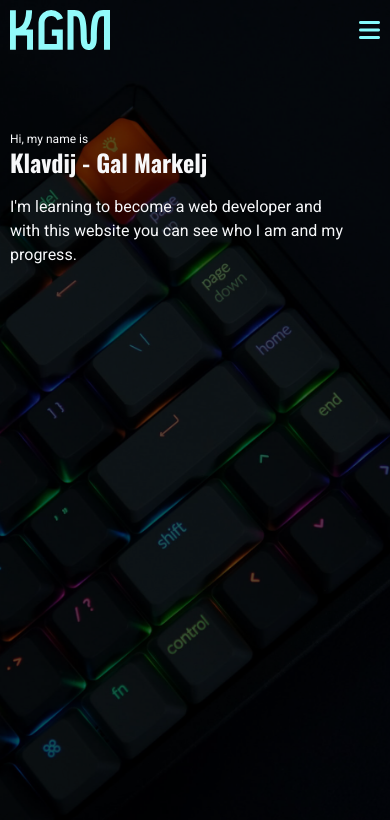
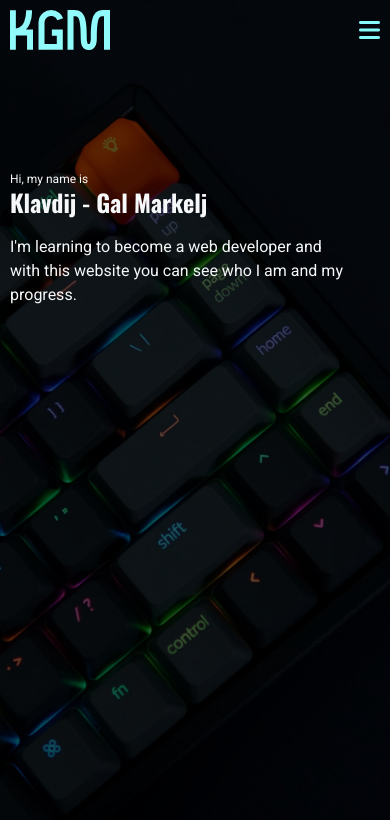
Before and after one commit to GalMarkelj/KGM, a React (Vite) app: page / in a window 390 px wide. Shown: the top 820 px of the page. Built offline with nearby package versions, Linux system fonts and the light colour scheme.

Commit message:
Change layout position of the title

```diff
--- a/src/components/SiteTitle.jsx
+++ b/src/components/SiteTitle.jsx
@@ -1,5 +1,5 @@
 const SiteTitle = () => (
-  <div className="container m-top--xxl p-side--s">
+  <div className="container m-top--xxl p-side--s site-title">
     <p class="f--s m--reset">Hi, my name is <span class="d--block h1 f--bold f--secondary">Klavdij - Gal Markelj</span></p>
     <p class="m-top--s f--l m--reset">I'm learning to become a web developer and</p>
     <p class="f--l m--reset">with this website you can see who I am and my progress.</p>
--- /dev/null
+++ b/src/css/components/IndexPage/_site-title.scss
@@ -0,0 +1,6 @@
+@media (min-width: 1600px) {
+  .site-title { margin-top: 250px; }
+}
+@media (max-width: 786px) {
+  .site-title { margin-top: 120px; }
+}
--- a/src/css/main.scss
+++ b/src/css/main.scss
@@ -1,4 +1,7 @@
 @use './general';
 
 @use './components/header';
+
+// Index page
 @use './components/IndexPage/main-background';
+@use './components/IndexPage/site-title';
```
